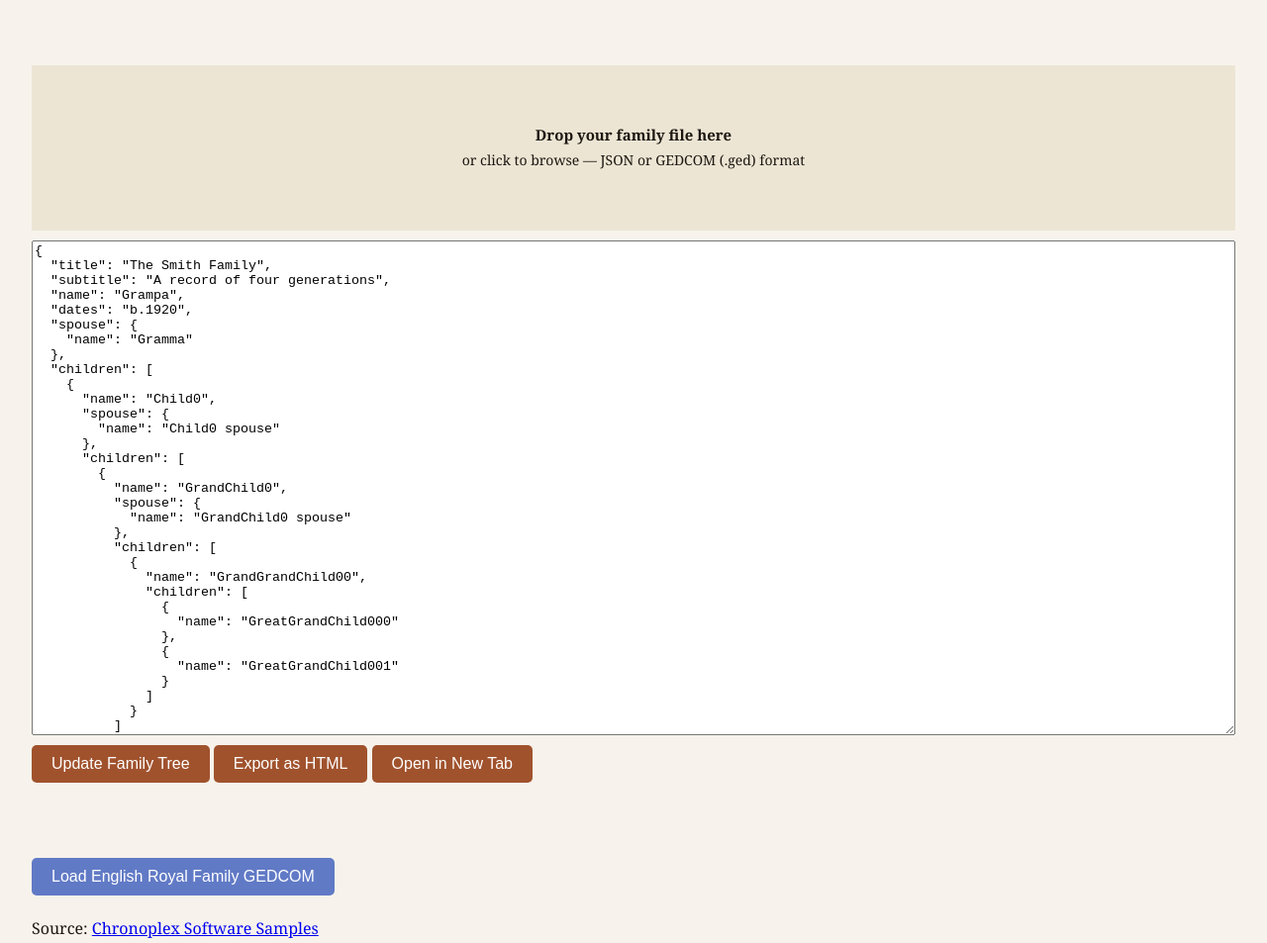
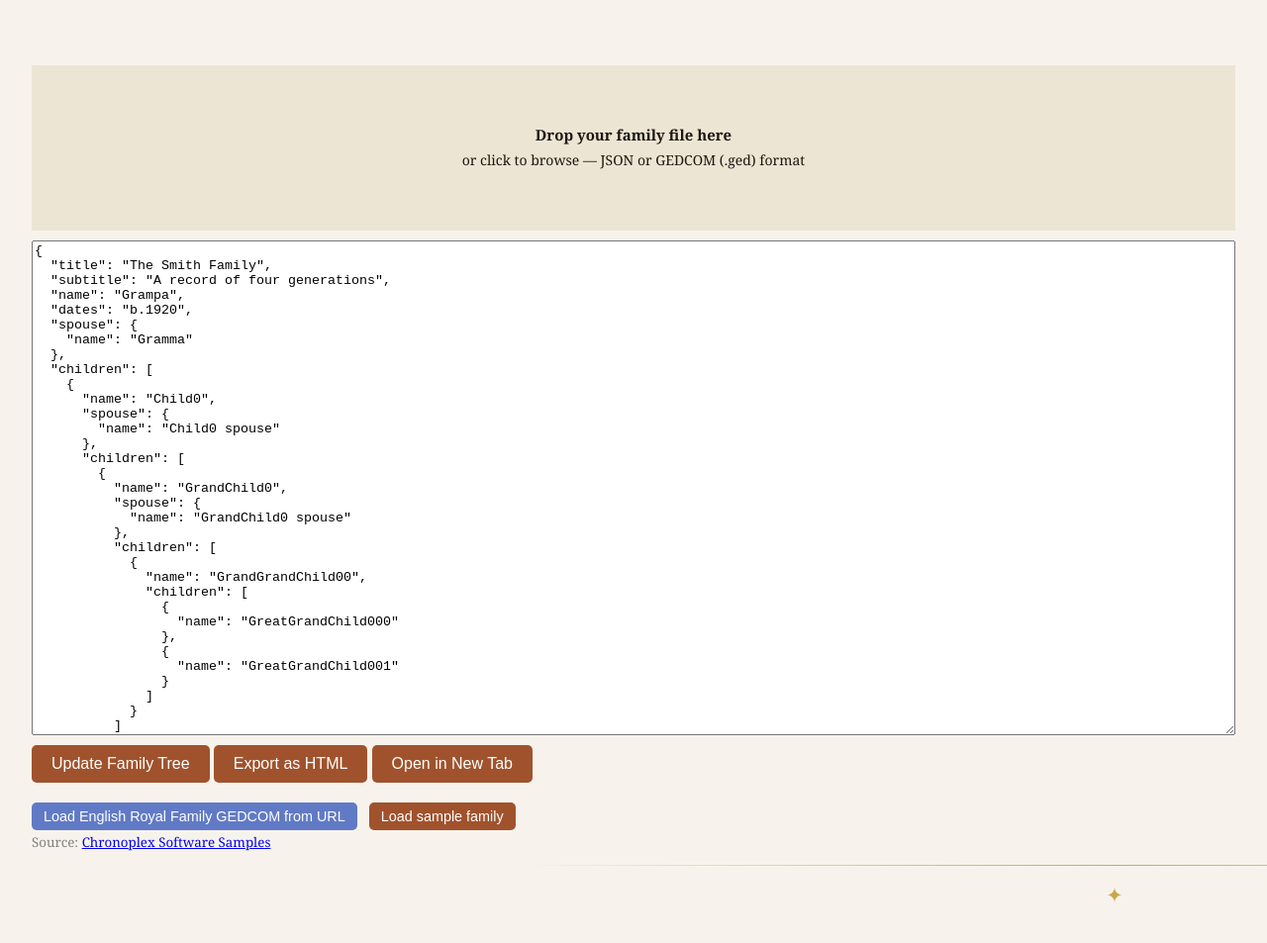
Before and after one commit to nyura123/family-tree-maker, a plain HTML site: page family_tree_to_html.html in a window 1280 px wide. Shown: the top 953 px of the page at 99% size. Drawn offline with Linux system fonts and the light colour scheme.

Commit message:
button to load hosted british royals

```diff
--- a/family_tree_to_html.html
+++ b/family_tree_to_html.html
@@ -69,6 +69,18 @@
         border: none;
         border-radius: 5px;
         cursor: pointer;
+      }
+
+      .button-small {
+        padding: 6px 12px;
+        font-size: 0.9rem;
+      }
+
+      .button-row {
+        display: flex;
+        gap: 10px;
+        justify-content: center;
+        margin-top: 10px;
       }
 
       .royal-blue {
@@ -1197,11 +1209,23 @@
     <button onclick="exportAsHtml()">Export as HTML</button>
     <!-- <button onclick="exportGedcomAsJson()">Export GEDCOM as JSON</button> -->
     <button onclick="openHTMLInNewTab()">Open in New Tab</button>
-    <br><br>
-    <br><br>
-    <button class="royal-blue" onclick="loadEnglishRoyalFamilyGedcom()">Load English Royal Family GEDCOM</button>
-    <br><br>
-    Source: <a href="https://chronoplexsoftware.com/myfamilytree/samples/index.htm" target="_blank">Chronoplex Software Samples</a>
+    <div class="button-row" style="justify-content: flex-start; gap: 12px; flex-wrap: wrap;">
+      <!-- link button to ?source=english_royals -->
+      <div>
+          <a href="?source=english_royals">
+            <button class="royal-blue button-small">Load English Royal Family GEDCOM from URL</button>
+          </a>
+        <!-- <button class="royal-blue" onclick="loadEnglishRoyalFamilyGedcom()">Load English Royal Family GEDCOM</button> -->
+        <!-- <br></br> -->
+        <div style="font-size:smaller;color:grey;margin-top:3px;">
+          Source: <a href="https://chronoplexsoftware.com/myfamilytree/samples/index.htm" target="_blank">Chronoplex Software Samples</a>
+        </div>
+      </div>
+
+      <a href="?">
+        <button class="button-small">Load sample family</button>
+      </a>
+    </div>
     <script>
       // handle file drag and drop for the drop zone
       const dropZone = document.getElementById("drop-zone");
@@ -1373,13 +1397,22 @@
     </script>
     <div id="family-tree-container"></div>
     <script>
-      // populate the textarea with the default JSON
-      document.getElementById("family-json-input").value = JSON.stringify(
-        familyJson,
-        null,
-        2,
-      );
-      updateFamilyTree();
+      // on page load
+      document.addEventListener("DOMContentLoaded", () => {
+        // parse source from URL query parameter if present, otherwise use default familyJson
+        const urlParams = new URLSearchParams(window.location.search);
+        const sourceParam = urlParams.get("source");
+        if (sourceParam == "english_royals") {
+          console.log("Loading English Royal Family GEDCOM from URL parameter...");
+          // load the British Royal Family GEDCOM from the provided URL
+          loadEnglishRoyalFamilyGedcom();
+        } else {
+          console.log("No source parameter in URL, using default familyJson data.");
+          // populate the textarea with the default JSON
+          document.getElementById("family-json-input").value = JSON.stringify(familyJson, null, 2);
+          updateFamilyTree();
+        }
+      });
     </script>
   </body>
 </html>
```
